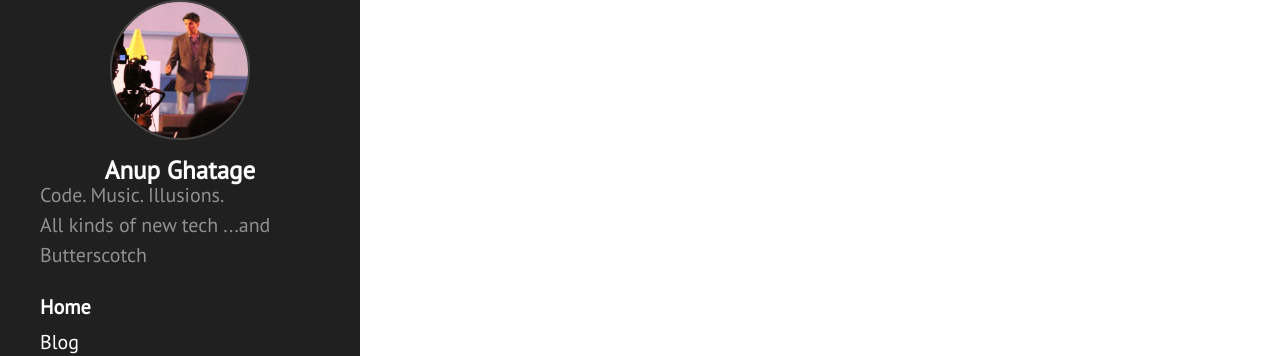
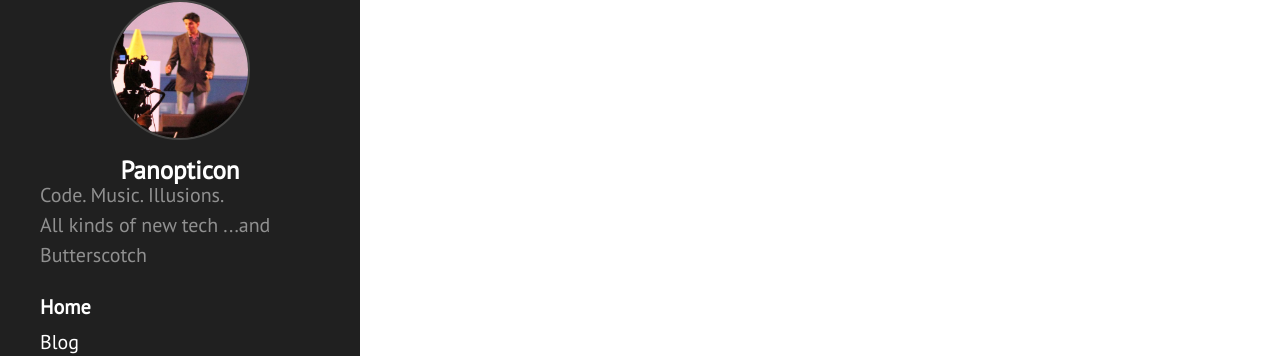
Before and after one commit to Ghatage/ghatage.github.io, a Jekyll site: the page built from index.html, in a window 1280 px wide. Shown: the part 415-771 px from the top of the page. Built offline with Jekyll 4.4.1, drawn with Linux system fonts in a browser that asks for light colours; Markdown is read by kramdown in place of the engine named in the settings.

Commit message:
Update title

```diff
--- a/_config.yml
+++ b/_config.yml
@@ -9,7 +9,7 @@ permalink:           pretty
 relative_permalinks: false
 
 # Setup
-title:               Anup Ghatage
+title:               Panopticon
 tagline:             ""
 description:         "Code. Music. Illusions.<br> All kinds of new tech           ...and Butterscotch"
 url:                 http://www.ghatage.com
--- a/index.html
+++ b/index.html
@@ -2,6 +2,9 @@
 layout: default
 title: Home
 ---
+<head>
+<title>Home</title>
+</head>
 <h1>Hello</h1>
 <p>My name is <strong>Anup Ghatage</strong>.
 <br>Grad student <a href="https://twitter.com/CarnegieMellon">@CarnegieMellon</a>, previously a Developer III <a href="https://twitter.com/SAP">@SAP</a>
```
Also changed, not shown: 12 other files.
